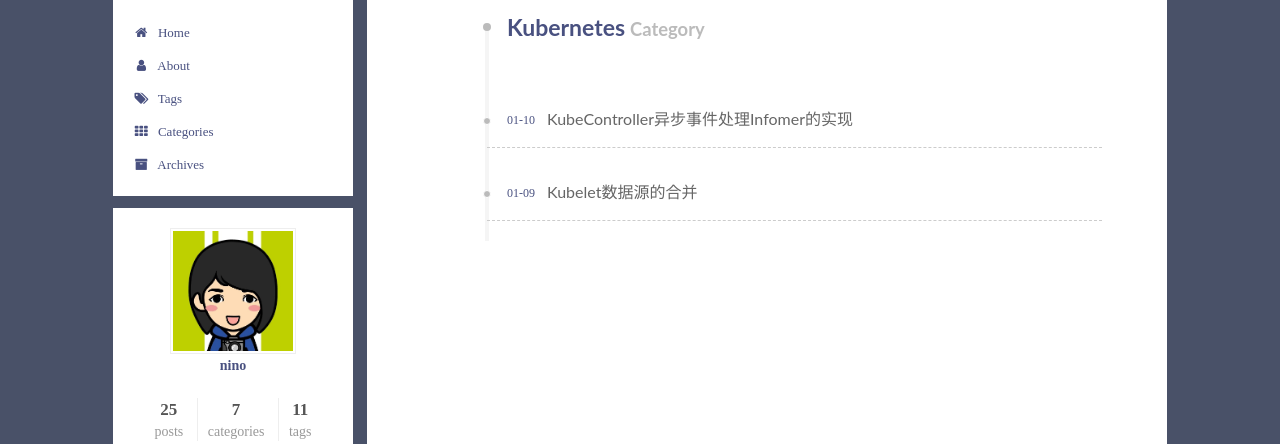
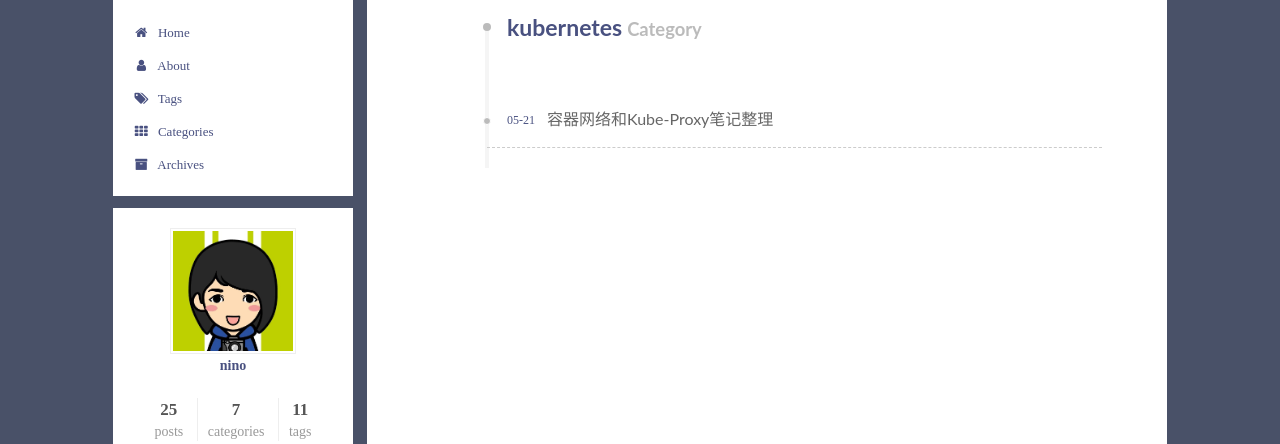
Before and after one commit to ninokop/ninokop.github.io, a plain HTML site: page categories/kubernetes/index.html in a window 1280 px wide. Shown: the part 118-562 px from the top of the page. Drawn offline with Linux system fonts and the light colour scheme.

Commit message:
Site updated: 2018-05-21 22:48:49

```diff
--- a/categories/kubernetes/index.html
+++ b/categories/kubernetes/index.html
@@ -81,7 +81,7 @@
 
 <meta property="og:type" content="website">
 <meta property="og:title" content="nino&#39;s blog">
-<meta property="og:url" content="http://yoursite.com/categories/Kubernetes/index.html">
+<meta property="og:url" content="http://yoursite.com/categories/kubernetes/index.html">
 <meta property="og:site_name" content="nino&#39;s blog">
 <meta property="og:locale" content="default">
 <meta name="twitter:card" content="summary">
@@ -115,13 +115,13 @@
 
 
 
-  <link rel="canonical" href="http://yoursite.com/categories/Kubernetes/"/>
+  <link rel="canonical" href="http://yoursite.com/categories/kubernetes/"/>
 
 
 
 
 
-  <title>Category: Kubernetes | nino's blog</title>
+  <title>Category: kubernetes | nino's blog</title>
 
 
 
@@ -251,7 +251,7 @@
 
     <div id="posts" class="posts-collapse">
       <div class="collection-title">
-        <h1>Kubernetes<small>Category</small>
+        <h1>kubernetes<small>Category</small>
         </h1>
       </div>
 
@@ -263,9 +263,9 @@
 
       <h2 class="post-title">
 
-            <a class="post-title-link" href="/2018/01/10/KubeController异步事件处理Infomer的实现/" itemprop="url">
+            <a class="post-title-link" href="/2018/05/21/容器网络和Kube-Proxy笔记整理/" itemprop="url">
 
-                <span itemprop="name">KubeController异步事件处理Infomer的实现</span>
+                <span itemprop="name">容器网络和Kube-Proxy笔记整理</span>
 
             </a>
 
@@ -273,37 +273,9 @@
 
       <div class="post-meta">
         <time class="post-time" itemprop="dateCreated"
-              datetime="2018-01-10T17:55:44+08:00"
-              content="2018-01-10" >
-          01-10
-        </time>
-      </div>
-
-    </header>
-  </article>
-
-
-
-
-
-  <article class="post post-type-normal" itemscope itemtype="http://schema.org/Article">
-    <header class="post-header">
-
-      <h2 class="post-title">
-
-            <a class="post-title-link" href="/2018/01/09/Kubelet数据源的合并/" itemprop="url">
-
-                <span itemprop="name">Kubelet数据源的合并</span>
-
-            </a>
-
-      </h2>
-
-      <div class="post-meta">
-        <time class="post-time" itemprop="dateCreated"
-              datetime="2018-01-09T19:44:38+08:00"
-              content="2018-01-09" >
-          01-09
+              datetime="2018-05-21T20:42:23+08:00"
+              content="2018-05-21" >
+          05-21
         </time>
       </div>
 
@@ -631,3 +603,94 @@
 
 </body>
 </html>
+pt" src="/lib/velocity/velocity.ui.min.js?v=1.2.1"></script>
+
+
+
+
+    <script type="text/javascript" src="/lib/fancybox/source/jquery.fancybox.pack.js?v=2.1.5"></script>
+
+
+
+
+
+
+  <script type="text/javascript" src="/js/src/utils.js?v=5.1.3"></script>
+
+  <script type="text/javascript" src="/js/src/motion.js?v=5.1.3"></script>
+
+
+
+
+
+
+
+  <script type="text/javascript" src="/js/src/affix.js?v=5.1.3"></script>
+
+  <script type="text/javascript" src="/js/src/schemes/pisces.js?v=5.1.3"></script>
+
+
+
+
+
+
+
+
+  <script type="text/javascript" src="/js/src/bootstrap.js?v=5.1.3"></script>
+
+
+
+
+
+
+
+
+
+
+
+
+
+
+
+
+
+
+
+
+
+
+
+
+
+
+
+
+
+
+
+
+
+
+
+
+
+
+
+
+
+
+
+
+
+
+
+
+
+
+
+
+
+
+
+</body>
+</html>
--- a/css/main.css
+++ b/css/main.css
@@ -1834,7 +1834,7 @@ pre .javascript .function {
   width: 4px;
   height: 4px;
   border-radius: 50%;
-  background: #be0b96;
+  background: #942457;
 }
 .links-of-blogroll {
   font-size: 13px;
```
Also changed, not shown: tags/Kubernetes/index.html (+91 -0 lines).
